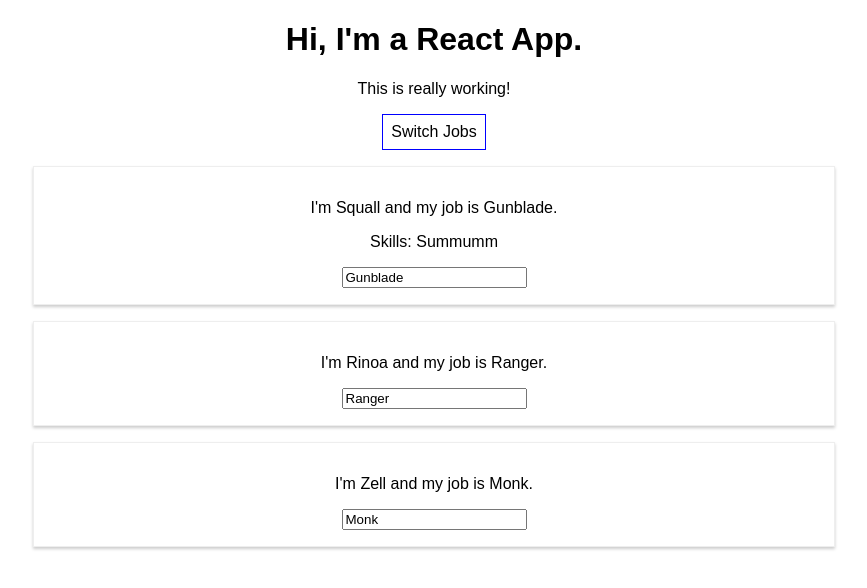
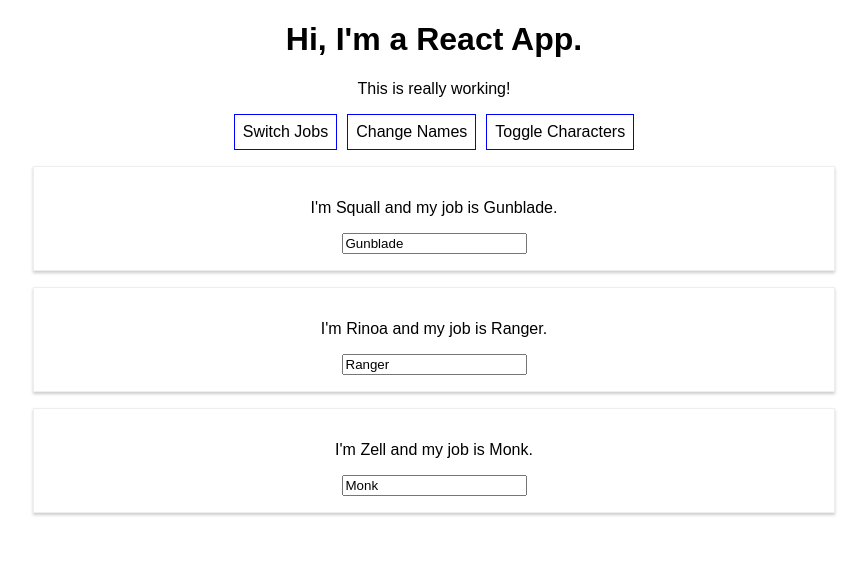
Before and after one commit to dastasoft/react_course, a React (Create React App) app in the folder react-complete-guide/: page / in a window 1280 px wide. Shown: the top 588 px of the page, without its empty margins (206-1073 px from the left). Built offline with nearby package versions, Linux system fonts and the light colour scheme.

Commit message:
added togglePersons and List module

```diff
--- a/react-complete-guide/src/App.js
+++ b/react-complete-guide/src/App.js
@@ -8,15 +8,16 @@
       { name: 'Squall', job: 'Gunblade' },
       { name: 'Rinoa', job: 'Ranger' },
       { name: 'Zell', job: 'Monk' }
-    ]
+    ],
+    showPersons: true
   };
 
   switchJobHandler = () => {
     this.setState({
       characters: [
-        { name: 'Squall', job: 'Samurai' },
-        { name: 'Rinoa', job: 'Witch' },
-        { name: 'Zell', job: 'Duelist' }
+        { name: this.state.characters[0].name, job: 'Samurai' },
+        { name: this.state.characters[1].name, job: 'Witch' },
+        { name: this.state.characters[2].name, job: 'Duelist' }
       ]
     });
   };
@@ -31,22 +32,64 @@
     });
   }
 
+  changeNamesHandler = (...newNames) => {
+    this.setState({
+      characters: [
+        { name: newNames[0], job: this.state.characters[0].job },
+        { name: newNames[1], job: this.state.characters[1].job },
+        { name: newNames[2], job: this.state.characters[2].job }
+      ]
+    });
+  }
+
+  togglePersonsHandler = () => {
+    this.setState({showPersons: !this.state.showPersons});
+  }
+
   render() {
     const style = {
       backgroundColor: 'white',
       font: 'inherit',
       border: '1px solid blue',
       padding: '8px',
-      cursor: 'pointer'
+      cursor: 'pointer',
+      margin: '0 5px auto'
     };
+
+    let persons = null;
+
+    if (this.state.showPersons) {
+      persons = (
+        <div>
+          {this.state.characters.map(person => {
+            return <Person name={person.name} job={person.job} />
+          })}
+        </div>
+      );
+    }
 
     return (
       <div className="App">
         <h1>Hi, I'm a React App.</h1>
         <p>This is really working!</p>
+        <div>
           <button
             style={style}
             onClick={this.switchJobHandler}>Switch Jobs</button>
+          <button
+            style={style}
+            onClick={this.changeNamesHandler.bind(this, 'Leon', 'Ultimecia', 'Chicken Wuss')}>Change Names</button>
+          {/*<button
+            style={style}
+          onClick={() => this.changeNamesHandler('Leon', 'Ultimecia', 'Chicken Wuss')}>Change Names</button>*/}
+          <button
+            style={style}
+            onClick={this.togglePersonsHandler}>Toggle Characters</button>
+        </div>
+
+        {/*
+          this.state.showPersons ?
+            <div>
               <Person
                 name={this.state.characters[0].name}
                 job={this.state.characters[0].job}
@@ -58,6 +101,10 @@
               <Person
                 name={this.state.characters[2].name}
                 job={this.state.characters[2].job} />
+            </div> : null
+        */}
+
+        {persons}
       </div>
     );
 
```
Also changed, not shown: 2 other files (tests, documents, lock files or other folders). Lines whose indentation alone changed are shown as unchanged.
